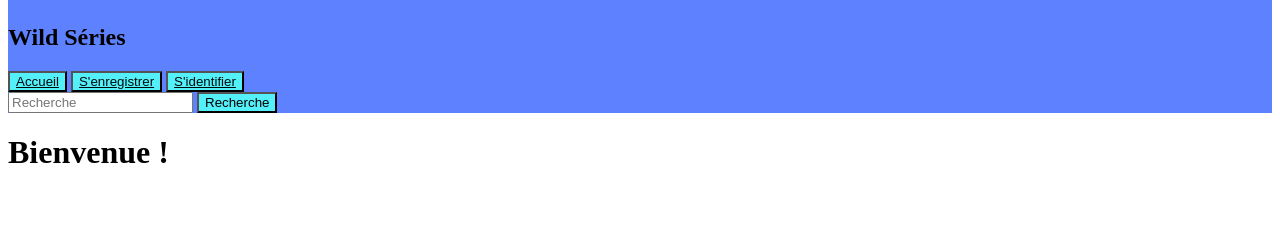
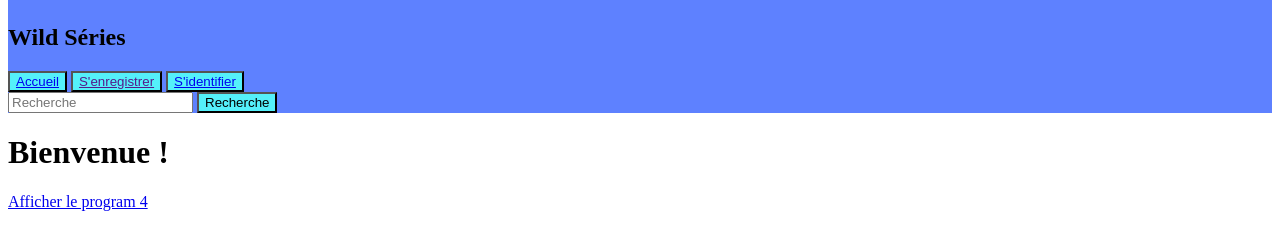
Before and after one commit to micka260583/QueteSymfony, a Symfony app: template templates/index.html.twig in a window 1280 px wide. Shown: the part 168-418 px from the top of the page. Run offline with Twig, Linux system fonts and the light colour scheme; the template is opened without the code that fills it, so the values that code supplies are empty; some libraries are stand-ins or nearby versions; some web fonts are replaced.

Commit message:
ajout de la page show avec titre program 4

```diff
--- a/assets/styles/app.scss
+++ b/assets/styles/app.scss
@@ -11,9 +11,11 @@ body {
     padding-top: 0.5%;
 }
 
+.nav-link,
 .btn-outline-success {
     margin-left: 5px;
     margin-right: 5px;
+    color:#000a0a;
 
 }
 
@@ -21,3 +23,7 @@ body {
     display: flex;
     justify-content: center;
 }
+
+.form-control {
+    width: 300px;
+}
--- a/templates/_navbar.html.twig
+++ b/templates/_navbar.html.twig
@@ -6,13 +6,13 @@
         <div class="collapse navbar-collapse" id="navbarTogglerDemo03">
             <div class="me-auto mb-2 mb-lg-0 mx-auto d-flex justify-content-between flex-wrap">
                 <button class="btn btn-outline-success" style="background-color:#54F0FA">
-                    <a class="nav-link active" style="color:#000a0a" aria-current="page " href="/">Accueil</a>
+                    <a class="nav-link active" aria-current="page " href="/">Accueil</a>
                 </button>
                 <button class="btn btn-outline-success" style="background-color:#54F0FA">
-                    <a class="nav-link active " style="color:#000a0a" aria-current="page " href="">S'enregistrer</a>
+                    <a class="nav-link active" aria-current="page " href="">S'enregistrer</a>
                 </button>
                 <button class="btn btn-outline-success" style="background-color:#54F0FA">
-                    <a class="nav-link active " style="color:#000a0a" aria-current='page' href="/">S'identifier</a>
+                    <a class="nav-link active" aria-current='page' href="/">S'identifier</a>
                 </button>
                 <form class="d-flex">
                     <input class="form-control mx-2" type="search" placeholder="Recherche" aria-label="Search">
--- a/templates/index.html.twig
+++ b/templates/index.html.twig
@@ -4,4 +4,5 @@
 
 {% block body %}
 <h1 class="Bienvenue">Bienvenue !</h1>
+<a href="{{ path('program_show', {id: 4}) }}">Afficher le program 4</a>
 {% endblock %}
```
Also changed, not shown: src/Controller/ProgramController.php (+16 -1 lines), templates/program/show.html.twig (added, +7 -0 lines).
